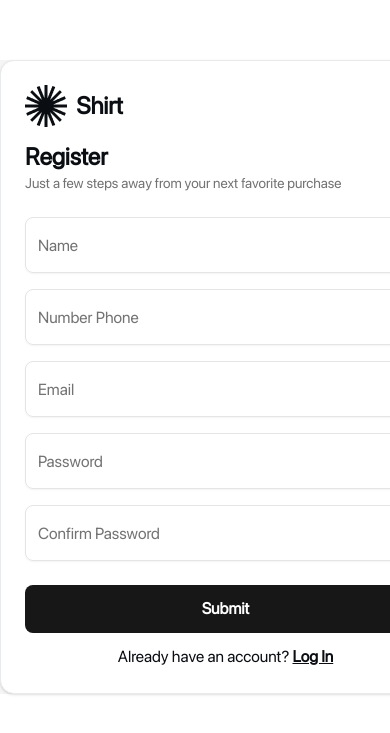
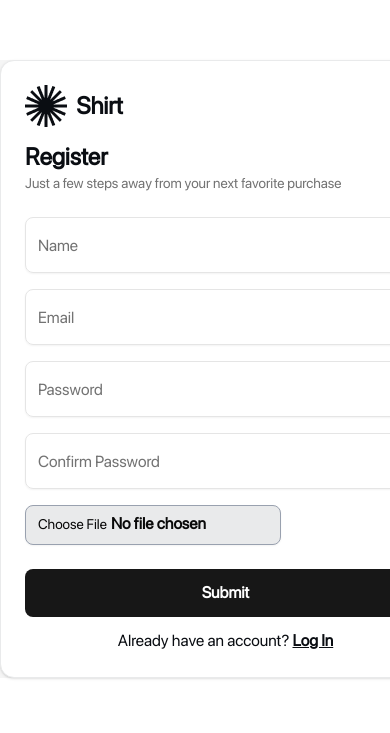
Before and after one commit to cindynufa/challenge-9-cindynufa, a Next.js app: page /register in a window 390 px wide. Shown: the part 227-960 px from the top of the page. Built offline with nearby package versions, Linux system fonts and the light colour scheme.

Commit message:
Feat: changed phone number field to upload avatar field, adjust from swagger register

```diff
--- a/src/app/register/page.tsx
+++ b/src/app/register/page.tsx
@@ -1,3 +1,5 @@
+'use client';
+
 import {
   Card,
   CardContent,
@@ -36,13 +38,7 @@ export default function Register() {
                 className="h-14 py-2 px-3"
                 required
               />
-              <Input
-                id="phone"
-                type="number"
-                placeholder="Number Phone"
-                className="h-14 py-2 px-3"
-                required
-              />
+
               <Input
                 id="email"
                 type="email"
@@ -63,7 +59,7 @@ export default function Register() {
                   alt="Icon Eye"
                   width={20}
                   height={20}
-                  className="absolute right-2"
+                  className="absolute right-2 cursor-pointer"
                 />
               </div>
               <div className="relative flex flex-row items-center justify-between">
@@ -79,9 +75,16 @@ export default function Register() {
                   alt="Icon Eye"
                   width={20}
                   height={20}
-                  className="absolute right-2"
+                  className="absolute right-2 cursor-pointer"
                 />
               </div>
+              <Input
+                id="avatar"
+                type="file"
+                placeholder="Avatar"
+                className="w-3xs h-10 px-3 border border-gray-400 bg-neutral-200 font-bold"
+                required
+              />
             </div>
           </form>
         </CardContent>
```
